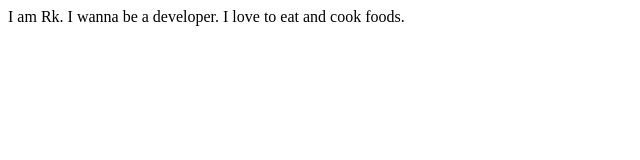
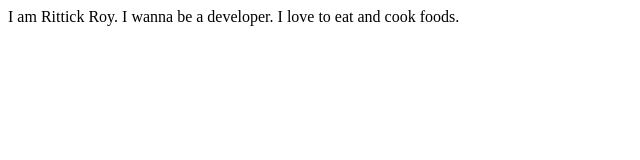
Before and after one commit to rittick21/rittickroy-site, a plain HTML site: page index.html in a window 1280 px wide. Shown: the whole page, without its empty margins (0-640 px from the left). Drawn offline with Linux system fonts and the light colour scheme.

Commit message:
docs: details change

```diff
--- a/index.html
+++ b/index.html
@@ -7,6 +7,6 @@
     <title>Document</title>
 </head>
 <body>
-    I am Rk. I wanna be a developer. I love to eat and cook foods.
+    I am Rittick Roy. I wanna be a developer. I love to eat and cook foods.
 </body>
 </html>
```
